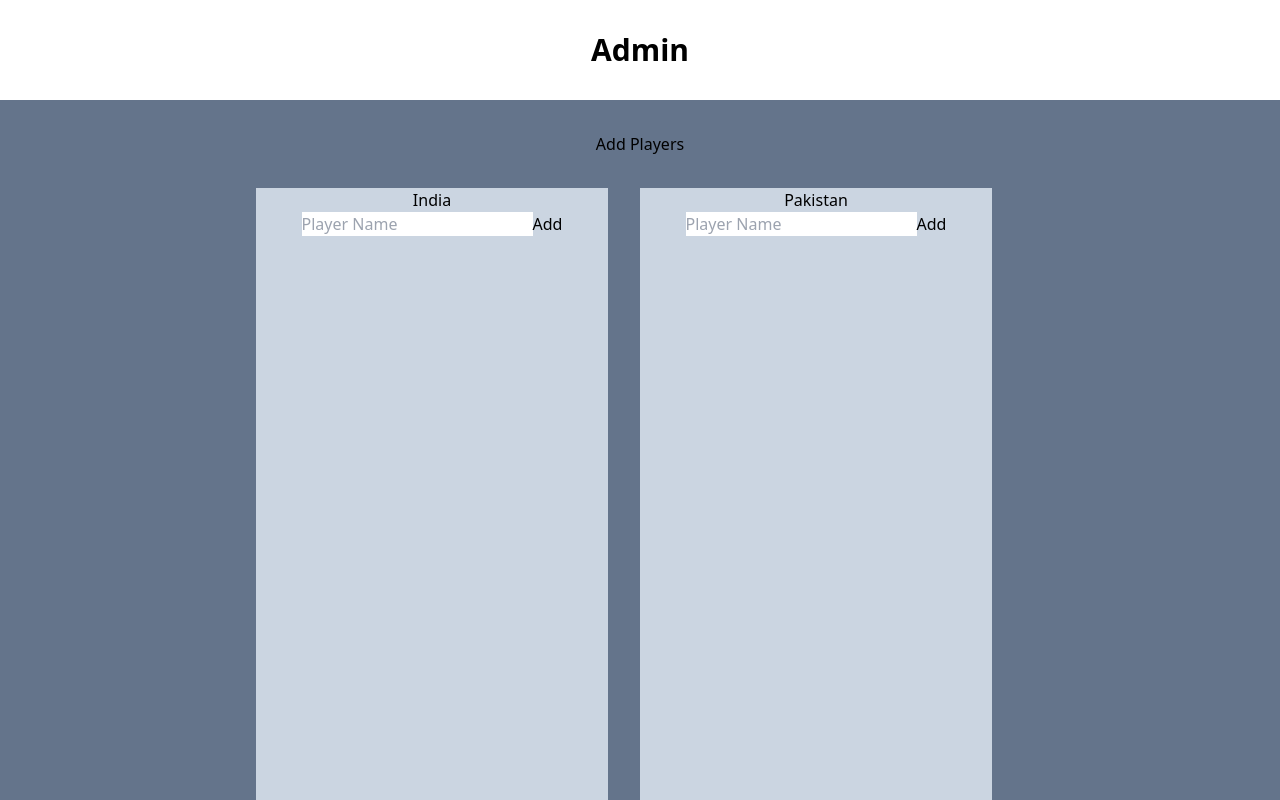
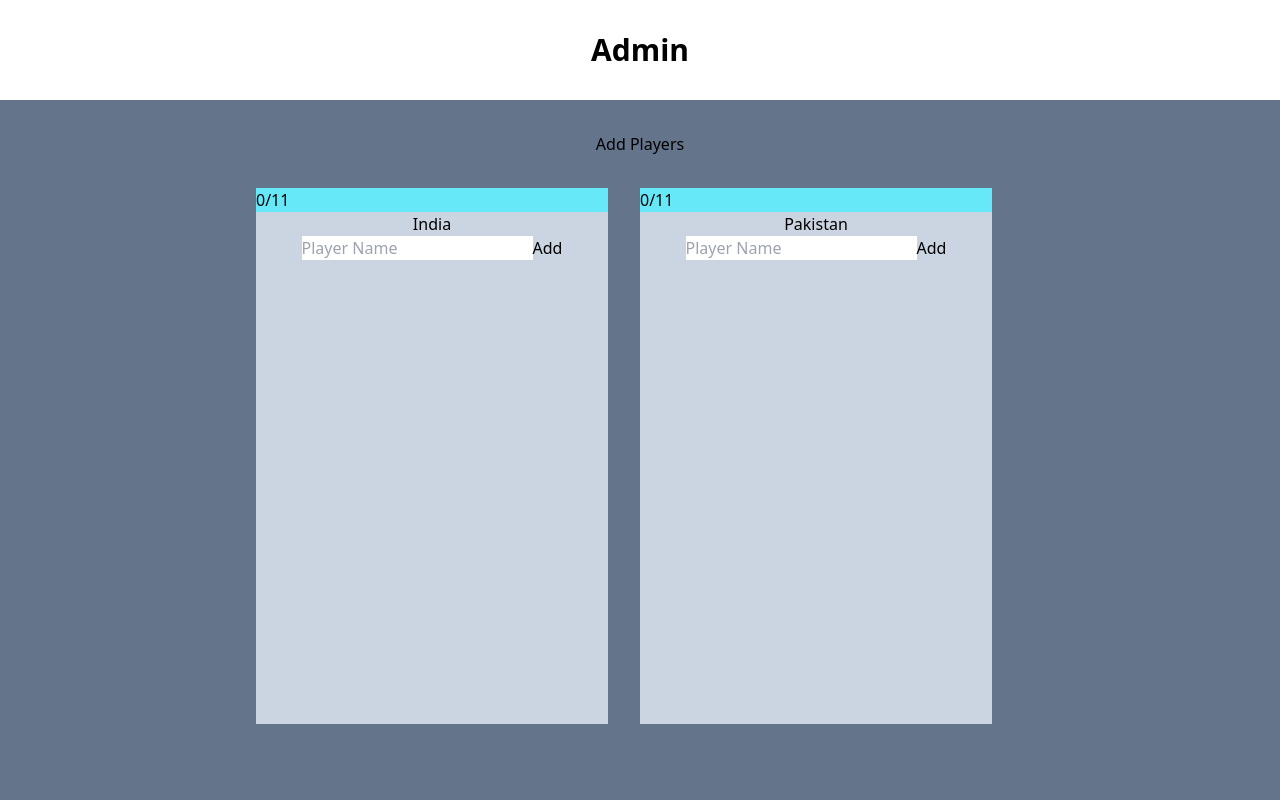
Before and after one commit to salmanpary/Buidl11, a Next.js app: page / in a window 1280 px wide. Shown: the top 800 px of the page. Built offline with nearby package versions, Linux system fonts and the light colour scheme.

Commit message:
added checking for 11 ppl

```diff
--- /dev/null
+++ b/Components/Listdisplay.js
@@ -0,0 +1,28 @@
+import React from 'react'
+import Playercard from './Playercard';
+
+const Listdisplay = (props) => {
+  return (
+    <div>
+        <div className=' bg-cyan-300 w-[22rem]'>0/11</div>
+        <div className="bg-slate-300  text-center w-[22rem] mr-8">
+            <h4>India</h4>
+            <input
+              type="text"
+              placeholder="Player Name"
+              onChange={(e) => props.setinput1(e.target.value)}
+            ></input>
+            <button onClick={() => props.addItem1()}>Add</button>
+            <div className="list-container">
+              {props.players1.map((player) => {
+                return (
+                  <Playercard name={player.name} credits={player.credits} />
+                );
+              })}
+            </div>
+          </div>
+    </div>
+  )
+}
+
+export default Listdisplay
--- a/pages/index.js
+++ b/pages/index.js
@@ -1,8 +1,16 @@
 import { useState } from "react";
 import Playercard from "../Components/Playercard";
+import Listdisplay from "../Components/Listdisplay";
 
 export default function Home() {
   function addItem1() {
+    if(selected1 == 11)
+     {
+      console.error("Limit reached");
+      return;
+     }
+    let value = selected1+1;
+    setselected1(value);
     const player1 = {
       name: input1,
       credits: Math.floor(Math.random() * 10),
@@ -11,6 +19,8 @@
   }
 
   function addItem2() {
+    let value = selected2+1;
+    setselected2(value);
     const player2 = {
       name: input2,
       credits: Math.floor(Math.random() * 10),
@@ -22,6 +32,8 @@
   const [input2, setinput2] = useState("");
   const [players1, setplayers1] = useState([]);
   const [players2, setplayers2] = useState([]);
+  const [selected1, setselected1] = useState(0);
+  const [selected2, setselected2] = useState(0);
 
   return (
     <div className="h-screen flex flex-col">
@@ -29,7 +41,9 @@
       <div className="bg-slate-500 ">
         <h2 className="text-center mt-8 mb-8">Add Players</h2>
         <div className="flex justify-center h-screen">
-          <div className="bg-slate-300  text-center w-[22rem] mr-8">
+        <div className="List">
+        <div className=' bg-cyan-300 w-[22rem]'>{selected1}/11</div>
+        <div className="bg-slate-300  text-center w-[22rem] h-[32rem] mr-8 overflow-y-auto">
             <h4>India</h4>
             <input
               type="text"
@@ -37,7 +51,7 @@
               onChange={(e) => setinput1(e.target.value)}
             ></input>
             <button onClick={() => addItem1()}>Add</button>
-            <div className="list-container">
+            <div className="list-container ">
               {players1.map((player) => {
                 return (
                   <Playercard name={player.name} credits={player.credits} />
@@ -45,7 +59,10 @@
               })}
             </div>
           </div>
-          <div className="bg-slate-300  text-center w-[22rem] mr-8">
+    </div>
+    <div className="List">
+        <div className=' bg-cyan-300 w-[22rem]'>{selected2}/11</div>
+        <div className="bg-slate-300  text-center w-[22rem] h-[32rem] mr-8 overflow-y-auto">
             <h4>Pakistan</h4>
             <input
               type="text"
@@ -61,6 +78,7 @@
               })}
             </div>
           </div>
+    </div>
         </div>
       </div>
     </div>
```
